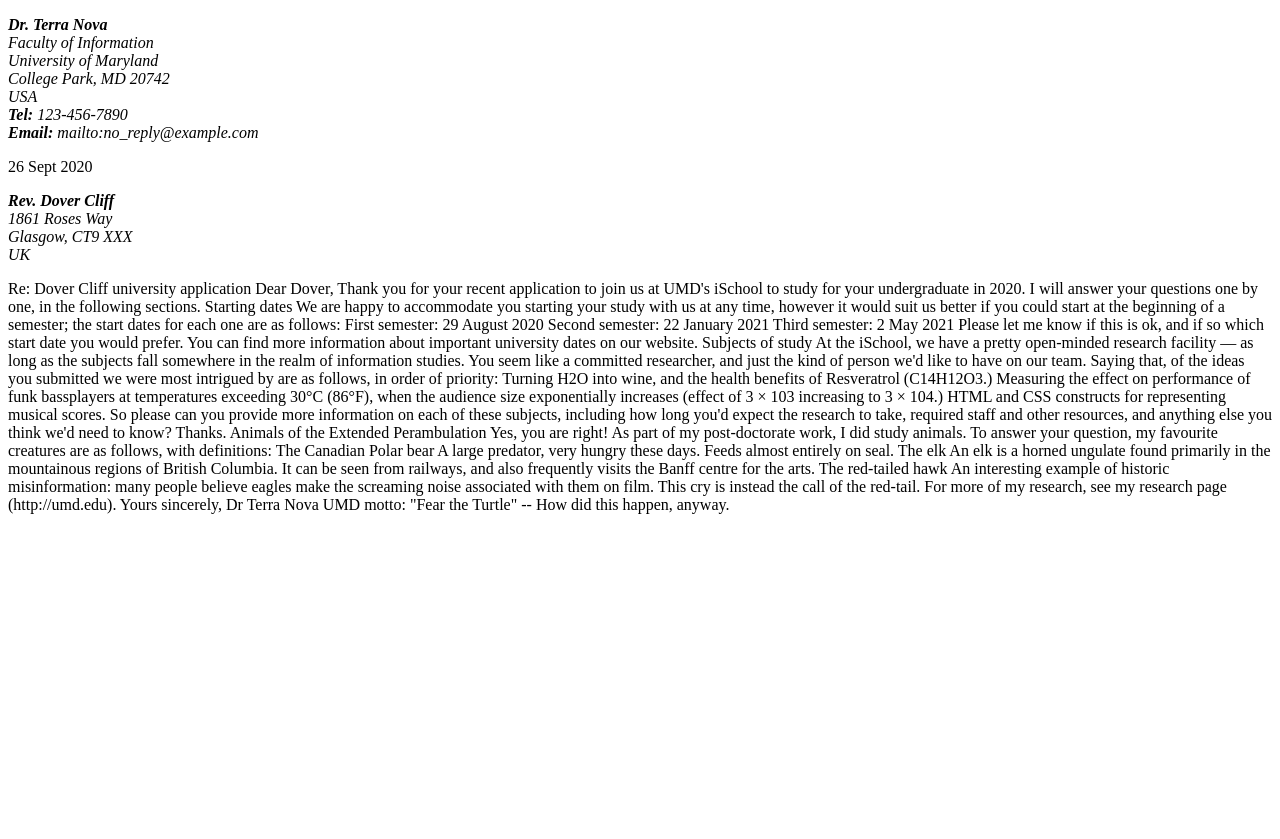
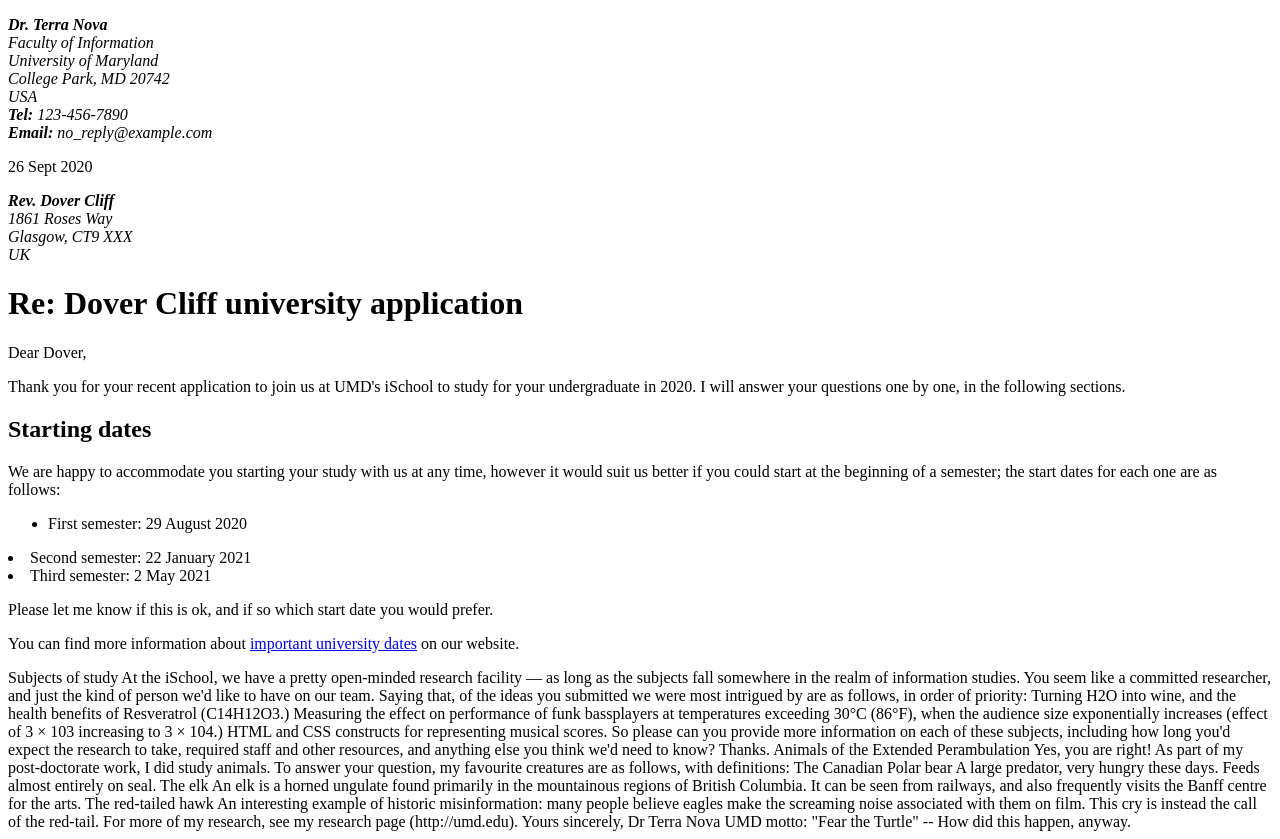
Before and after one commit to sraimundumd/sraimundumdcopy.github.io, a plain HTML site: page public/lab_2/index.html in a window 1280 px wide. Before the commit the page ends 800 px from the top, so only its background shows below. Drawn offline with Linux system fonts and the light colour scheme.

Commit message:
6th update

```diff
--- a/public/lab_2/index.html
+++ b/public/lab_2/index.html
@@ -13,7 +13,7 @@
     <i>College Park, MD 20742</i> <br>
     <i>USA</i> <br>
     <i> <b>Tel:</b> 123-456-7890 </i> <br>
-    <i> <b>Email:</b> mailto:no_reply@example.com </i>
+    <i> <b>Email:</b> no_reply@example.com </i>
 
 </p>
 </address>
@@ -28,20 +28,23 @@
     <i>UK </i>
     </p>
 </address>
-Re: Dover Cliff university application
-Dear Dover,
 
-Thank you for your recent application to join us at UMD's iSchool to study for your undergraduate in 2020. I will answer your questions one by one, in the following sections.
+<h1>Re: Dover Cliff university application</h1>
+<p>Dear Dover,</p>
 
-Starting dates
-We are happy to accommodate you starting your study with us at any time, however it would suit us better if you could start at the beginning of a semester; the start dates for each one are as follows:
+<p>Thank you for your recent application to join us at UMD's iSchool to study for your undergraduate in 2020. I will answer your questions one by one, in the following sections.</p>
 
-First semester: 29 August 2020
-Second semester: 22 January 2021
-Third semester: 2 May 2021
-Please let me know if this is ok, and if so which start date you would prefer.
+<h2>Starting dates</h2>
+<p>We are happy to accommodate you starting your study with us at any time, however it would suit us better if you could start at the beginning of a semester; the start dates for each one are as follows:</p>
+<ul>
+    <li>First semester: 29 August 2020 </ul>
+    <li>Second semester: 22 January 2021 </li>
+    <li>Third semester: 2 May 2021 </li>
+</ul>
 
-You can find more information about important university dates on our website.
+<p>Please let me know if this is ok, and if so which start date you would prefer.</p>
+
+<p>You can find more information about <a href= "http://umd.edu" title= "UMD Homepage">important university dates</a> on our website.</p>
 
 Subjects of study
 At the iSchool, we have a pretty open-minded research facility — as long as the subjects fall somewhere in the realm of information studies. You seem like a committed researcher, and just the kind of person we'd like to have on our team. Saying that, of the ideas you submitted we were most intrigued by are as follows, in order of priority:
```
